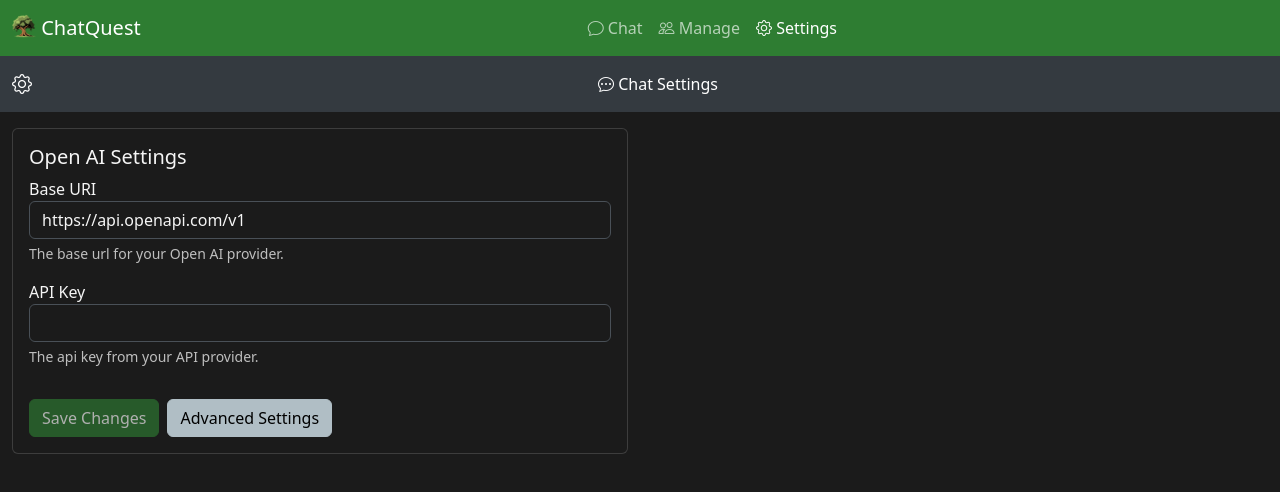
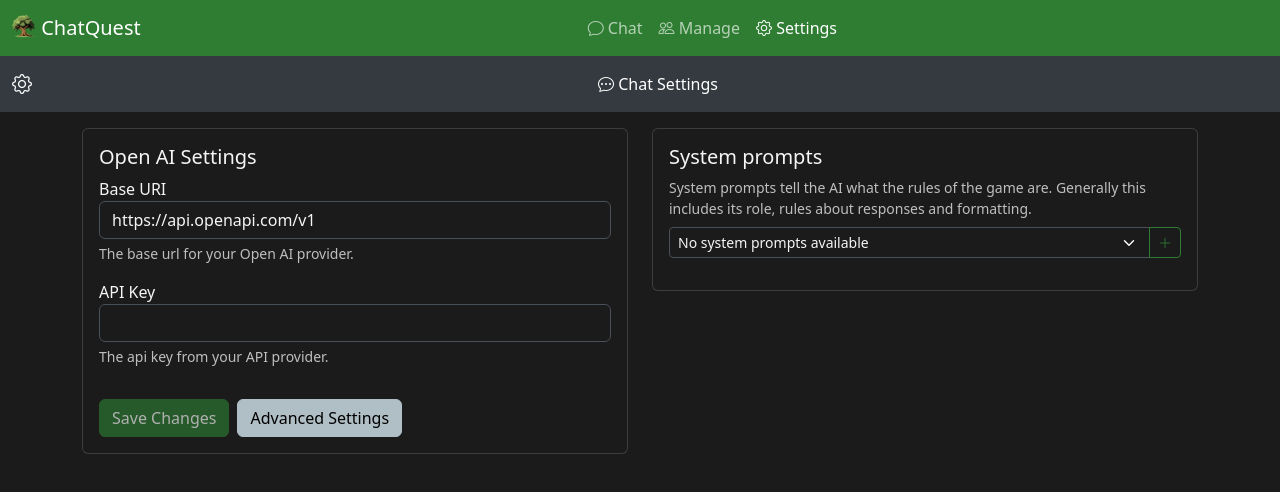
Before and after one commit to Juraji/chat-quest, an Angular app: page /settings/chat in a window 1280 px wide. Shown: the top 492 px of the page. Built offline with nearby package versions, Linux system fonts and the light colour scheme.

Commit message:
Add system prompts settings component
The commit also includes a small fix in the OpenAI settings component to disable the save button only when the form is invalid or pristine (unchanged).

```diff
--- a/src/app/@db/init.ts
+++ b/src/app/@db/init.ts
@@ -1,7 +1,7 @@
 export const DATABASE_NAME = 'ChatQuestStore'
 
 // Current highest version
-const CURRENT_VERSION = 1
+const CURRENT_VERSION = 2
 const DEFAULT_STORE_OPTS: IDBObjectStoreParameters = {autoIncrement: true, keyPath: 'id'}
 
 // {[target version]: [migrator]}
@@ -9,6 +9,9 @@
   1: db => {
     db.createObjectStore('characters', DEFAULT_STORE_OPTS)
     db.createObjectStore('tags', DEFAULT_STORE_OPTS)
+  },
+  2: db => {
+    db.createObjectStore('system-prompts', DEFAULT_STORE_OPTS)
   }
 }
 
--- /dev/null
+++ b/src/app/@db/system-prompts/index.ts
@@ -0,0 +1 @@
+export * from "./system-prompts"
--- /dev/null
+++ b/src/app/@db/system-prompts/system-prompt.ts
@@ -0,0 +1,6 @@
+import {StoreRecord} from '@db/model';
+
+export interface SystemPrompt extends StoreRecord {
+  name: string
+  prompt: string
+}
--- /dev/null
+++ b/src/app/@db/system-prompts/system-prompts.ts
@@ -0,0 +1,12 @@
+import {Injectable} from '@angular/core';
+import {Store} from '@db/store';
+import {SystemPrompt} from './system-prompt';
+
+@Injectable({
+  providedIn: 'root'
+})
+export class SystemPrompts extends Store<SystemPrompt> {
+  constructor() {
+    super('system-prompts');
+  }
+}
--- a/src/app/routes/settings/chat-settings/chat-settings-open-ai/chat-settings-open-ai.html
+++ b/src/app/routes/settings/chat-settings/chat-settings-open-ai/chat-settings-open-ai.html
@@ -69,7 +69,7 @@
       </div>
 
       <div class="btn-toolbar gap-2">
-        <button class="btn btn-primary" [disabled]="formGroup.invalid">Save Changes</button>
+        <button class="btn btn-primary" [disabled]="formGroup.invalid || formGroup.pristine">Save Changes</button>
         <button type="button" class="btn btn-secondary"
                 (click)="collapse.toggle()">Advanced Settings
         </button>
--- a/src/app/routes/settings/chat-settings/chat-settings-page.html
+++ b/src/app/routes/settings/chat-settings/chat-settings-page.html
@@ -1,7 +1,10 @@
-<div class="container-fluid">
-  <div class="row">
-    <div class="col col-md-6">
+<div class="container">
+  <div class="grid">
+    <div class="g-col-6">
       <app-chat-settings-open-ai></app-chat-settings-open-ai>
+    </div>
+    <div class="g-col-6">
+      <app-chat-settings-system-prompts></app-chat-settings-system-prompts>
     </div>
   </div>
 </div>
--- a/src/app/routes/settings/chat-settings/chat-settings-page.ts
+++ b/src/app/routes/settings/chat-settings/chat-settings-page.ts
@@ -1,10 +1,12 @@
-import { Component } from '@angular/core';
+import {Component} from '@angular/core';
 import {ChatSettingsOpenAi} from './chat-settings-open-ai/chat-settings-open-ai';
+import {ChatSettingsSystemPrompts} from './chat-settings-system-prompts/chat-settings-system-prompts';
 
 @Component({
   selector: 'app-chat-settings-page',
   imports: [
-    ChatSettingsOpenAi
+    ChatSettingsOpenAi,
+    ChatSettingsSystemPrompts
   ],
   templateUrl: './chat-settings-page.html'
 })
--- /dev/null
+++ b/src/app/routes/settings/chat-settings/chat-settings-system-prompts/chat-settings-system-prompts.html
@@ -0,0 +1,57 @@
+<div class="card">
+  <div class="card-body">
+    <h5 class="card-title">System prompts</h5>
+
+    <div class="form-text mb-2">
+      System prompts tell the AI what the rules of the game are. Generally this includes its role, rules about
+      responses and formatting.
+    </div>
+
+    <div class="input-group input-group-sm mb-3">
+      <select id="systemPromptEditSelect" class="form-select"
+              [ngModel]="editedPrompt()?.id"
+              (ngModelChange)="onSelectPrompt($event)">
+        @if (availablePrompts().length == 0) {
+          <option [ngValue]="null" disabled>No system prompts available</option>
+        } @else {
+          <option [ngValue]="null" disabled>Select a system prompt to edit it</option>
+        }
+        @for (prompt of availablePrompts(); track prompt.id) {
+          <option [ngValue]="prompt.id">{{ prompt.name }}</option>
+        }
+      </select>
+      <button class="btn btn-outline-primary" title="Add new system prompt"
+              (click)="onAddPrompt()">
+        <span class="bi bi-plus-lg"></span>
+      </button>
+    </div>
+
+    @if (editedPrompt()) {
+      <form [formGroup]="formGroup" (submit)="onSubmit()">
+        <div class="mb-3">
+          <label for="systemPromptNameInput">Name</label>
+          <input type="text" class="form-control"
+                 id="systemPromptNameInput"
+                 aria-describedby="systemPromptNameInputHelp"
+                 formControlName="name"/>
+          <div id="systemPromptNameInputHelp" class="form-text">A recognizable name for this system prompt</div>
+        </div>
+
+        <div class="mb-3">
+          <label for="systemPromptPromptInput">Prompt</label>
+          <textarea class="form-control"
+                    rows="7"
+                    id="systemPromptPromptInput"
+                    aria-describedby="systemPromptPromptInputHelp"
+                    formControlName="prompt"></textarea>
+          <div id="systemPromptPromptInputHelp" class="form-text">The system prompt to send to the AI service.</div>
+        </div>
+
+        <div class="btn-toolbar gap-2">
+          <button class="btn btn-primary">Save Changes</button>
+          <button type="button" class="btn btn-outline-danger" (click)="onDeletePrompt()">Delete Prompt</button>
+        </div>
+      </form>
+    }
+  </div>
+</div>
--- /dev/null
+++ b/src/app/routes/settings/chat-settings/chat-settings-system-prompts/chat-settings-system-prompts.ts
@@ -0,0 +1,87 @@
+import {Component, effect, inject, signal, Signal, WritableSignal} from '@angular/core';
+import {FormsModule, ReactiveFormsModule, Validators} from '@angular/forms';
+import {formControl, formGroup, readOnlyControl} from '@util/ng';
+import {toSignal} from '@angular/core/rxjs-interop';
+import {SystemPrompts} from '@db/system-prompts';
+import {SystemPrompt} from '@db/system-prompts/system-prompt';
+import {Notifications} from '@components/notifications';
+
+@Component({
+  selector: 'app-chat-settings-system-prompts',
+  imports: [
+    ReactiveFormsModule,
+    FormsModule
+  ],
+  templateUrl: './chat-settings-system-prompts.html',
+})
+export class ChatSettingsSystemPrompts {
+  private readonly systemPrompts = inject(SystemPrompts)
+  private readonly notifications = inject(Notifications)
+
+  readonly availablePrompts: Signal<SystemPrompt[]> = toSignal(this.systemPrompts.getAll(true), {initialValue: []})
+
+  readonly editedPrompt: WritableSignal<SystemPrompt | null> = signal(null);
+  readonly formGroup = formGroup<SystemPrompt>({
+    id: readOnlyControl(),
+    name: formControl('', [Validators.required]),
+    prompt: formControl('', [Validators.required]),
+  })
+
+  constructor() {
+    effect(() => {
+      const p = this.editedPrompt()
+      if (!!p) {
+        this.formGroup.reset(p)
+      } else {
+        this.formGroup.reset()
+      }
+    });
+  }
+
+  onAddPrompt() {
+    this.editedPrompt.set({
+      id: null as any,
+      name: '',
+      prompt: ''
+    })
+  }
+
+  onSelectPrompt(id: number) {
+    const p = this.availablePrompts().find(p => p.id === id)
+    if (!p) return
+    this.editedPrompt.set(p)
+  }
+
+  onSubmit() {
+    if (this.formGroup.invalid) return
+
+    const prompt = this.formGroup.value
+
+    this.systemPrompts
+      .save(prompt)
+      .subscribe(p => {
+        this.notifications.toast(`Prompt ${p.name} was saved.`)
+        this.editedPrompt.set(p)
+      })
+  }
+
+  onDeletePrompt() {
+    const prompt = this.editedPrompt()
+    if (!prompt) return
+
+    if (prompt.id == null) {
+      this.editedPrompt.set(null)
+    } else {
+      const doDelete = confirm(`Are you sure you want to delete the system prompt ${prompt.name}?`)
+
+      if (doDelete) {
+        this.systemPrompts
+          .delete(prompt.id)
+          .subscribe(() => {
+            this.notifications.toast(`Prompt ${prompt.name} was deleted.`)
+            this.editedPrompt.set(null)
+          })
+      }
+    }
+  }
+}
```
